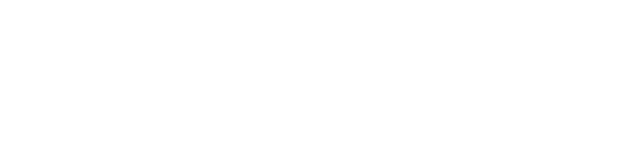
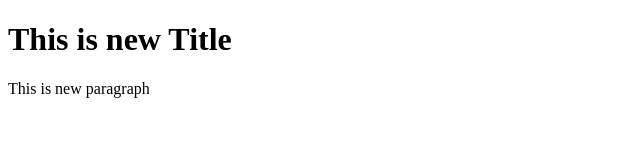
Before and after one commit to Rt194646/project, a plain HTML site: page index.html in a window 1280 px wide. Shown: the whole page, without its empty margins (0-640 px from the left). Drawn offline with Linux system fonts and the light colour scheme.

Commit message:
Update index.html

```diff
--- a/index.html
+++ b/index.html
@@ -5,6 +5,7 @@
     <title>Viacheslav's Project</title>
 </head>
 <body>
-
+    <h1>This is new Title</h1>
+    <p>This is new paragraph</p>
 </body>
 </html>
```
